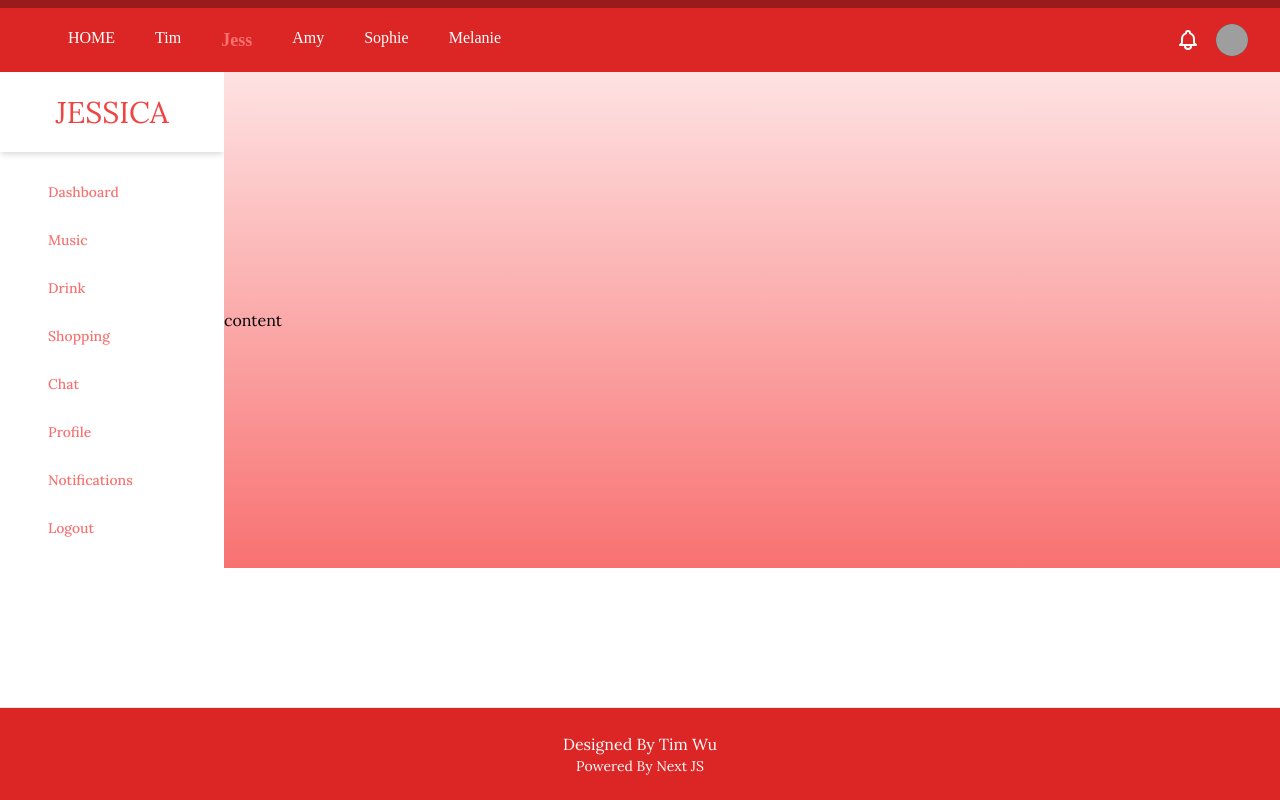
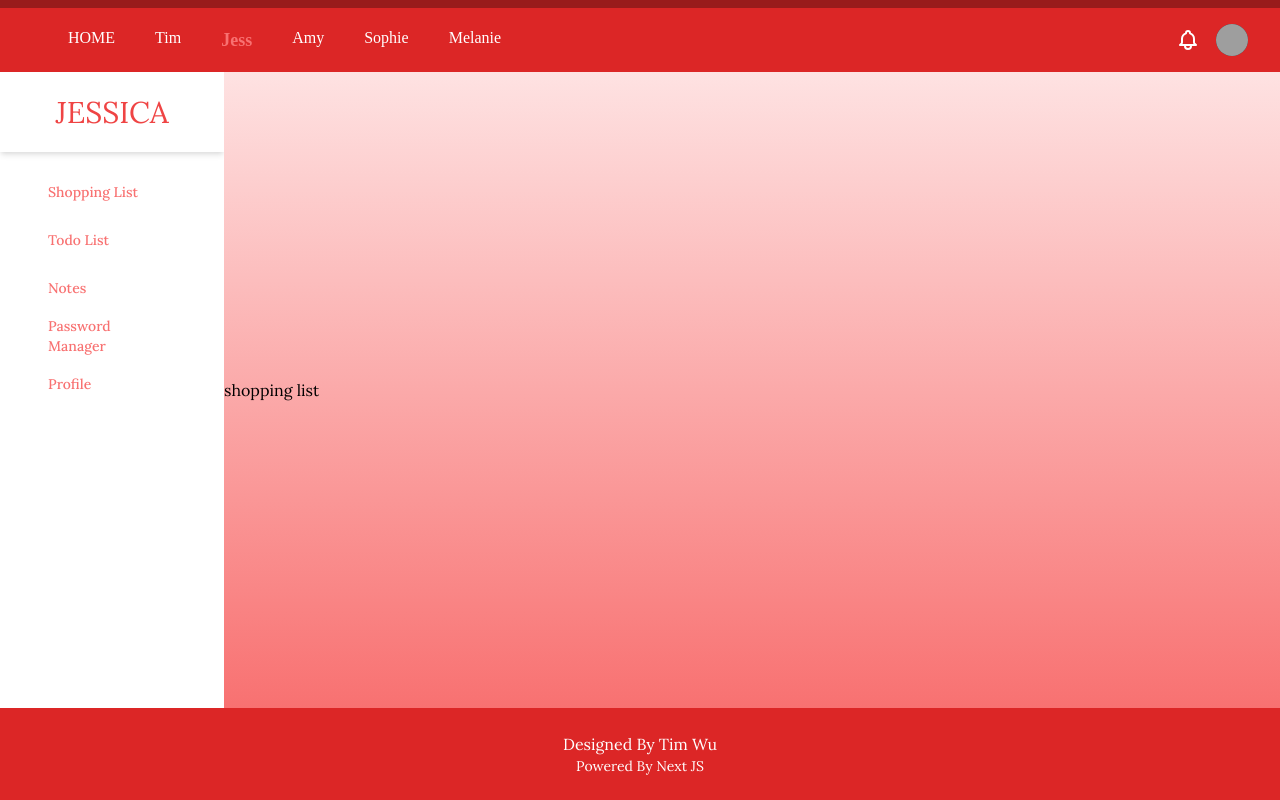
Before and after one commit to thetimwu/family-wu-nextjs, a Next.js app: page /jess in a window 1280 px wide. Built offline with nearby package versions, Linux system fonts and the light colour scheme; grey boxes are pictures that could not be loaded; a web font is replaced by a local one.

Commit message:
update layout and jess

```diff
--- a/components/common/DropdownMenu.tsx
+++ b/components/common/DropdownMenu.tsx
@@ -76,7 +76,7 @@ const SelectMenu = ({ options, setText, text }: Props) => {
       </div>
 
       <div
-        className="origin-top-right absolute right-0 mt-2 w-56 rounded-md shadow-lg bg-white ring-1 ring-black ring-opacity-5 divide-y divide-gray-100 focus:outline-none"
+        className="origin-top-right absolute left-0 mt-2 w-56 rounded-md shadow-lg bg-white ring-1 ring-black ring-opacity-5 divide-y divide-gray-100 focus:outline-none"
         role="menu"
         aria-orientation="vertical"
         aria-labelledby="options-menu"
--- /dev/null
+++ b/components/jess/ShoppingList.tsx
@@ -0,0 +1,9 @@
+import React from "react";
+
+interface Props {}
+
+const ShoppingList = (props: Props) => {
+  return <div>ShoppingList</div>;
+};
+
+export default ShoppingList;
--- a/components/layout/Layout.tsx
+++ b/components/layout/Layout.tsx
@@ -12,10 +12,8 @@ const Layout: React.FC<LayoutProps> = ({ color, children }) => {
       className={`flex flex-col bg-${color} mx-auto font-body h-screen justify-between min-w-min`}
     >
       <Navbar color={color} />
-      <div className="py-0 mb-auto">{children}</div>
-      <footer
-        className={`h-25 items-center bg-${color}-600 text-white border-t`}
-      >
+      <div className="py-0 h-full mb-auto">{children}</div>
+      <footer className={`h-25 items-center bg-${color}-600 text-white`}>
         <div className="m-auto text-center py-6">
           <div>Designed By Tim Wu</div>
           <div className="m-auto text-sm">Powered By Next JS</div>
--- a/components/math/utils.ts
+++ b/components/math/utils.ts
@@ -2,7 +2,8 @@ export function getRandomInt(max: number) {
   return Math.floor(Math.random() * Math.floor(max));
 }
 
-const operations = ["+", "-", "*", "/"];
+export const operations = ["+", "-", "*", "/"];
+
 export function getRandomOperation(num: 2 | 4) {
   return operations[getRandomInt(num)];
 }
--- a/pages/amy.tsx
+++ b/pages/amy.tsx
@@ -103,7 +103,7 @@ const amy: React.FC = () => {
 
   return (
     <Layout color="pink">
-      <main className="bg-pink-100  h-auto p-2">
+      <main className="bg-pink-100  h-full p-2">
         <div
           className="bg-red-100 border border-red-400 text-red-700 px-4 py-3 rounded relative"
           role="alert"
--- a/pages/jess.tsx
+++ b/pages/jess.tsx
@@ -1,12 +1,58 @@
-import React from "react";
+import React, { useState } from "react";
 import Layout from "../components/layout/Layout";
 
 const jess: React.FC = () => {
+  const [showShoppingList, setShowShoppingList] = useState(true);
+  const [showTodoList, setShowTodoList] = useState(false);
+  const [showNotes, setShowNotes] = useState(false);
+  const [showPswMager, setShowPswMager] = useState(false);
+  const [showProfile, setShowProfile] = useState(false);
+
+  const contentClickHandler = (page: string) => {
+    switch (page) {
+      case "shoppingList":
+        setShowShoppingList(true);
+        setShowTodoList(false);
+        setShowNotes(false);
+        setShowPswMager(false);
+        setShowProfile(false);
+        break;
+      case "todo":
+        setShowShoppingList(false);
+        setShowTodoList(true);
+        setShowNotes(false);
+        setShowPswMager(false);
+        setShowProfile(false);
+        break;
+      case "notes":
+        setShowShoppingList(false);
+        setShowTodoList(false);
+        setShowNotes(true);
+        setShowPswMager(false);
+        setShowProfile(false);
+        break;
+      case "password":
+        setShowShoppingList(false);
+        setShowTodoList(false);
+        setShowNotes(false);
+        setShowPswMager(true);
+        setShowProfile(false);
+        break;
+      case "profile":
+        setShowShoppingList(false);
+        setShowTodoList(false);
+        setShowNotes(false);
+        setShowPswMager(false);
+        setShowProfile(true);
+        break;
+    }
+  };
+
   return (
     <Layout color="red">
-      <div className="min-h-full bg-gradient-to-b from-red-100 to-red-400 flex items-center">
-        <div className="min-h-full flex flex-row bg-gray-100">
-          <div className="flex flex-col md:w-40 lg:w-56 bg-white overflow-hidden">
+      <div className="min-h-full h-full  bg-gradient-to-b from-red-100 to-red-400 flex items-center">
+        <div className="min-h-full h-full flex flex-row bg-gray-100">
+          <div className="h-full flex flex-col md:w-40 lg:w-56 bg-white overflow-hidden">
             <div className="flex items-center justify-center h-20 shadow-md">
               <h1 className="md:text-xl lg:text-3xl uppercase text-red-500">
                 Jessica
@@ -14,15 +60,17 @@ const jess: React.FC = () => {
             </div>
             <ul className="flex flex-col py-4">
               <li>
-                <a
-                  href="#"
-                  className="flex flex-row items-center h-12 transform hover:translate-x-3 transition-transform ease-in duration-200 text-red-400 hover:text-red-400"
-                >
+                <div className="cursor-pointer flex flex-row items-center h-12 transform hover:translate-x-3 transition-transform ease-in duration-200 text-red-400 hover:text-red-400">
                   <span className="inline-flex items-center justify-center h-12 w-4 sm:w-6 md:w-12 text-lg text-red-400">
                     <i className="bx bx-home"></i>
                   </span>
-                  <span className="text-sm font-medium">Dashboard</span>
-                </a>
+                  <span
+                    className="w-20 sm:w-28 text-sm font-medium"
+                    onClick={() => contentClickHandler("shoppingList")}
+                  >
+                    Shopping List
+                  </span>
+                </div>
               </li>
               <li>
                 <a
@@ -32,7 +80,12 @@ const jess: React.FC = () => {
                   <span className="inline-flex items-center justify-center h-12 w-4 sm:w-6 md:w-12 text-lg text-red-400">
                     <i className="bx bx-music"></i>
                   </span>
-                  <span className="text-sm font-medium">Music</span>
+                  <span
+                    className="w-20 sm:w-28 text-sm font-medium"
+                    onClick={() => contentClickHandler("todo")}
+                  >
+                    Todo List
+                  </span>
                 </a>
               </li>
               <li>
@@ -43,7 +96,12 @@ const jess: React.FC = () => {
                   <span className="inline-flex items-center justify-center h-12 w-4 sm:w-6 md:w-12 text-lg text-red-400">
                     <i className="bx bx-drink"></i>
                   </span>
-                  <span className="text-sm font-medium">Drink</span>
+                  <span
+                    className="w-20 sm:w-28 text-sm font-medium"
+                    onClick={() => contentClickHandler("notes")}
+                  >
+                    Notes
+                  </span>
                 </a>
               </li>
               <li>
@@ -54,18 +112,12 @@ const jess: React.FC = () => {
                   <span className="inline-flex items-center justify-center h-12 w-4 sm:w-6 md:w-12 text-lg text-red-400">
                     <i className="bx bx-shopping-bag"></i>
                   </span>
-                  <span className="text-sm font-medium">Shopping</span>
-                </a>
-              </li>
-              <li>
-                <a
-                  href="#"
-                  className="flex flex-row items-center h-12 transform hover:translate-x-3 transition-transform ease-in duration-200 text-red-400 hover:text-red-400"
-                >
-                  <span className="inline-flex items-center justify-center h-12 w-4 sm:w-6 md:w-12 text-lg text-red-400">
-                    <i className="bx bx-chat"></i>
+                  <span
+                    className="w-20 sm:w-28 text-sm font-medium"
+                    onClick={() => contentClickHandler("password")}
+                  >
+                    Password Manager
                   </span>
-                  <span className="text-sm font-medium">Chat</span>
                 </a>
               </li>
               <li>
@@ -76,35 +128,34 @@ const jess: React.FC = () => {
                   <span className="inline-flex items-center justify-center h-12 w-4 sm:w-6 md:w-12 text-lg text-red-400">
                     <i className="bx bx-user"></i>
                   </span>
-                  <span className="text-sm font-medium">Profile</span>
-                </a>
-              </li>
-              <li>
-                <a
-                  href="#"
-                  className="flex flex-row items-center h-12 transform hover:translate-x-3 transition-transform ease-in duration-200 text-red-400 hover:text-red-400"
-                >
-                  <span className="inline-flex items-center justify-center h-12 w-4 sm:w-6 md:w-12 text-lg text-red-400">
-                    <i className="bx bx-bell"></i>
+                  <span
+                    className="w-20 sm:w-28 text-sm font-medium"
+                    onClick={() => contentClickHandler("profile")}
+                  >
+                    Profile
                   </span>
-                  <span className="text-sm font-medium">Notifications</span>
-                </a>
-              </li>
-              <li>
-                <a
-                  href="#"
-                  className="flex flex-row items-center h-12 transform hover:translate-x-3 transition-transform ease-in duration-200 text-red-400 hover:text-red-400"
-                >
-                  <span className="inline-flex items-center justify-center h-12 w-4 sm:w-6 md:w-12 text-lg text-red-400">
-                    <i className="bx bx-log-out"></i>
-                  </span>
-                  <span className="text-sm font-medium">Logout</span>
                 </a>
               </li>
             </ul>
           </div>
         </div>
-        <div>content</div>
+        <div
+          style={showShoppingList ? { display: "block" } : { display: "none" }}
+        >
+          shopping list
+        </div>
+        <div style={showTodoList ? { display: "block" } : { display: "none" }}>
+          todo list
+        </div>
+        <div style={showNotes ? { display: "block" } : { display: "none" }}>
+          Notes
+        </div>
+        <div style={showPswMager ? { display: "block" } : { display: "none" }}>
+          password manager
+        </div>
+        <div style={showProfile ? { display: "block" } : { display: "none" }}>
+          Profile
+        </div>
       </div>
     </Layout>
   );
--- a/pages/melanie.tsx
+++ b/pages/melanie.tsx
@@ -4,7 +4,7 @@ import Layout from "../components/layout/Layout";
 const melanie: React.FC = () => {
   return (
     <Layout color="yellow">
-      <main className="bg-yellow-200 grid place-items-center h-screen">
+      <main className="bg-yellow-200 grid place-items-center h-full">
         <div className="relative">
           <div className="h-40 w-40 bg-pink-400 rounded-t-full relative overflow-hidden">
             <div className="h-40 w-40 bg-gradient-to-l from-pink-100 to-pink-400 rounded-t-full absolute left-12"></div>
--- a/pages/sophie.tsx
+++ b/pages/sophie.tsx
@@ -4,7 +4,7 @@ import Layout from "../components/layout/Layout";
 const sophie: React.FC = () => {
   return (
     <Layout color="purple">
-      <main className="bg-purple-300 grid place-items-center h-screen"></main>
+      <main className="bg-purple-300 grid place-items-center h-full"></main>
     </Layout>
   );
 };
--- a/pages/tim.tsx
+++ b/pages/tim.tsx
@@ -5,7 +5,7 @@ interface timProps {}
 const tim: React.FC<timProps> = ({}) => {
   return (
     <Layout color="gray">
-      <div className="flex flex-wrap bg-gray-100 w-full h-auto">
+      <div className="flex h-full flex-wrap bg-gray-100 w-full h-auto">
         <div className="w-4/12 sm:w-2/12 bg-white p-3 shadow-lg">
           <div className="flex items-center space-x-4 p-2 mb-5"></div>
           <ul className="space-y-2 text-sm">
```
